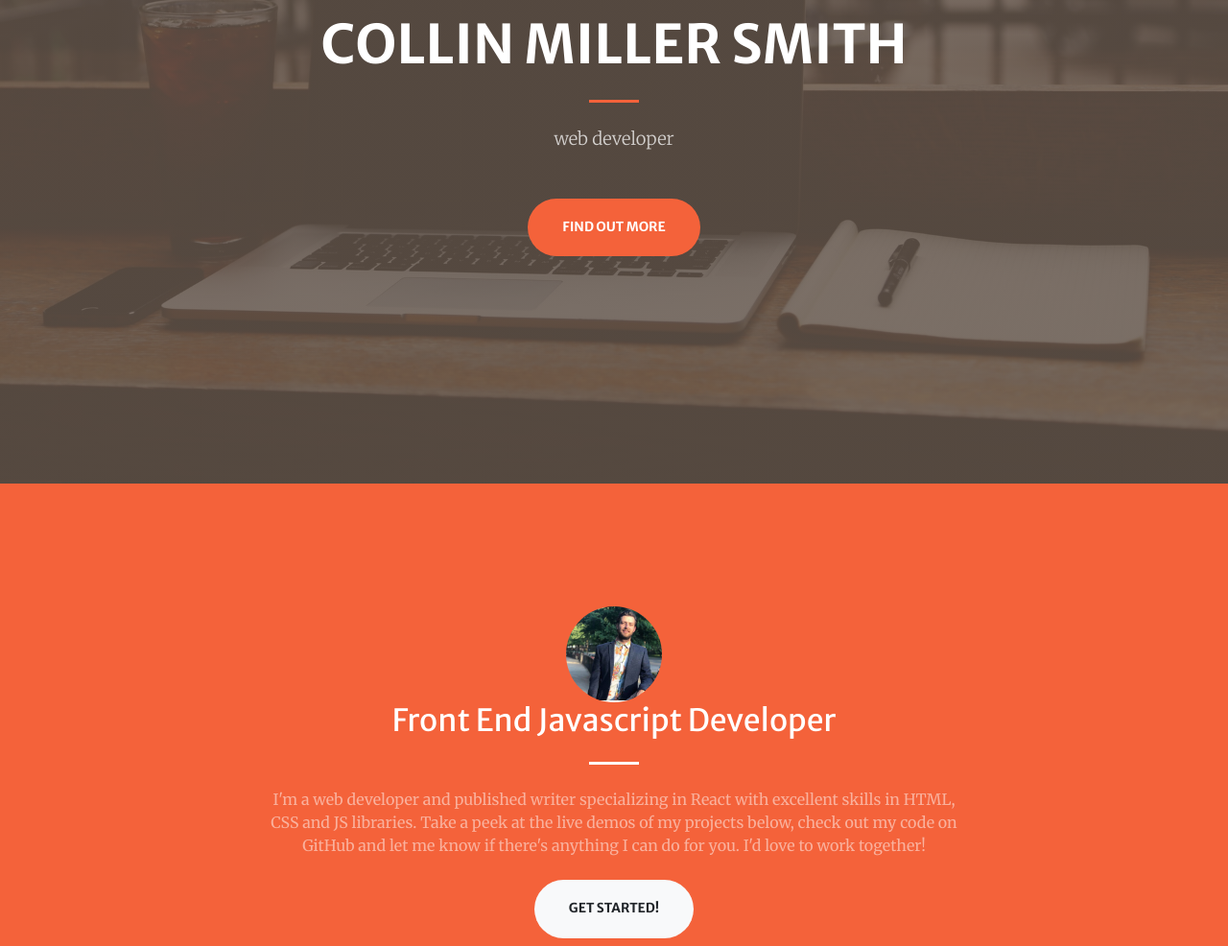
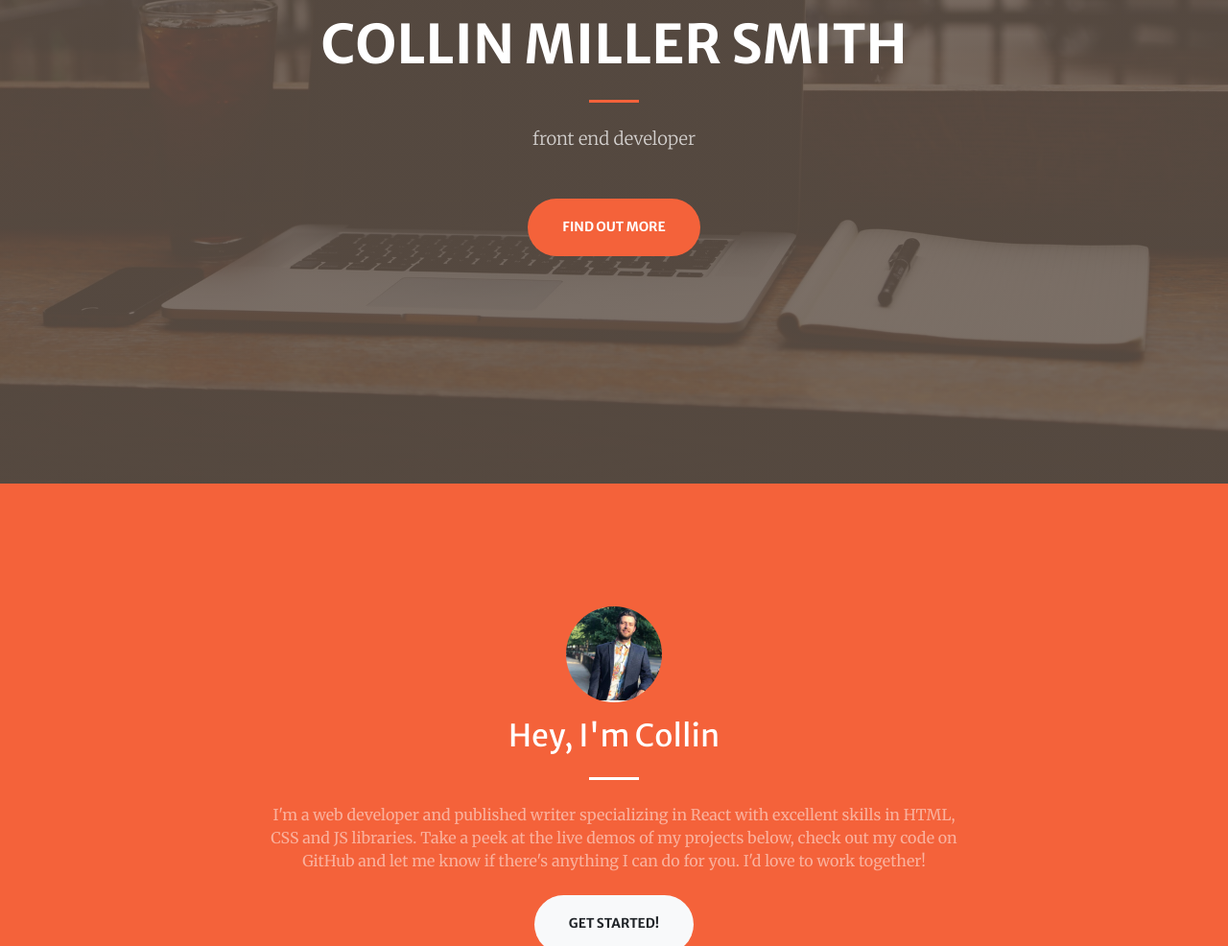
Before and after one commit to collin-tx/collin-tx.github.io, a website with bundled scripts: page index.html in a window 1280 px wide. Shown: the part 296-1282 px from the top of the page at 96% size. Built offline with nearby package versions, Linux system fonts and the light colour scheme.

Commit message:
changing welcome message/title

```diff
--- a/index.html
+++ b/index.html
@@ -7,7 +7,7 @@
   <meta name="description" content="">
   <meta name="author" content="">
 
-  <title>Collin Miller Smith - Web Developer</title>
+  <title>Collin Miller Smith - Developer</title>
 
   <link href="vendor/fontawesome-free/css/all.min.css" rel="stylesheet" type="text/css">
   <link href="https://fonts.googleapis.com/css?family=Merriweather+Sans:400,700" rel="stylesheet">
@@ -50,7 +50,7 @@
           <hr class="divider my-4">
         </div>
         <div class="col-lg-8 align-self-baseline">
-          <p class="text-white-75 font-weight-light mb-5">web developer</p>
+          <p class="text-white-75 font-weight-light mb-5">front end developer</p>
           <a class="btn btn-primary btn-xl js-scroll-trigger" href="#about">Find Out More</a>
         </div>
       </div>
@@ -63,7 +63,7 @@
       <div class="row justify-content-center">
         <div class="col-lg-8 text-center">
           <img alt="profile-pic" id="cms-pic" src="img/cms.jpg">
-          <h2 class="text-white mt-0">Front End Javascript Developer</h2>
+          <h2 class="text-white mt-3">Hey, I'm Collin</h2>
           <hr class="divider light my-4">
           <p class="text-white-50 mb-4">I'm a web developer and published writer specializing in React with excellent skills in HTML, CSS and JS libraries. Take a peek at the live demos of my projects below, check out my code on GitHub and let me know if there's anything I can do for you. I'd love to work together!</p>
           <a class="btn btn-light btn-xl js-scroll-trigger" href="#contact">Get Started!</a>
```
